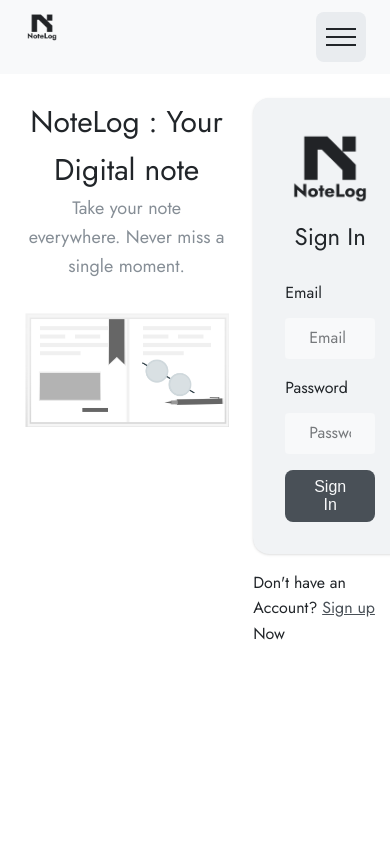
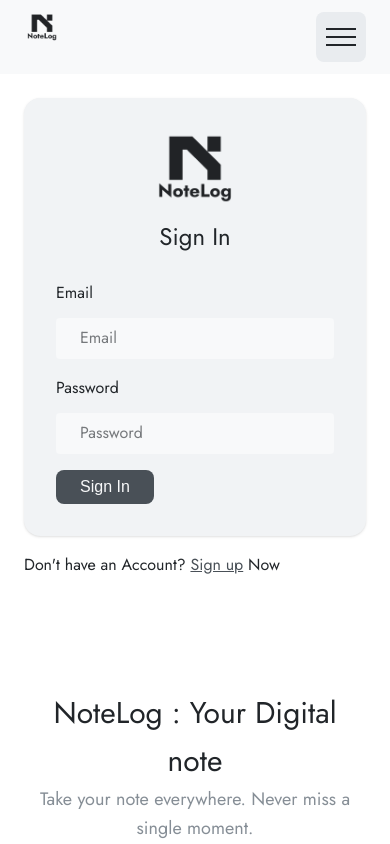
Before and after one commit to shariult/note-log-reactjs, a React (Create React App) app: page / in a window 390 px wide. Shown: the top 844 px of the page. Built offline with nearby package versions, Linux system fonts and the light colour scheme.

Commit message:
make sign up, sign in page responsive

```diff
--- a/src/components/Note/NoteEdit.module.scss
+++ b/src/components/Note/NoteEdit.module.scss
@@ -1,4 +1,5 @@
 .note-edit {
+  grid-column: 2 / span 2;
   width: 100%;
   padding: var(--space-24);
   display: flex;
--- a/src/components/Note/NoteNew.module.scss
+++ b/src/components/Note/NoteNew.module.scss
@@ -1,4 +1,5 @@
 .note-create {
+  grid-column: 2 / span 2;
   width: 100%;
   padding: var(--space-24);
   display: flex;
--- a/src/pages/Homepage.module.scss
+++ b/src/pages/Homepage.module.scss
@@ -1,13 +1,29 @@
+@use "../assets/scss/abstracts/" as *;
+
 .auth {
   min-height: 80vh;
   display: grid;
   grid-template-columns: 60% 1fr;
   gap: var(--space-24);
+
+  @include responsive(1200) {
+    grid-template-columns: 50% 1fr;
+  }
+  @include responsive(900) {
+    grid-template-columns: 1fr;
+  }
+
   & > * {
     padding: var(--space-24) 0;
   }
   &__aside {
     justify-self: center;
+    @include responsive(1200) {
+      padding-top: var(--space-48);
+    }
+    @include responsive(900) {
+      grid-row: 2;
+    }
   }
   &__title {
     text-align: center;
```
